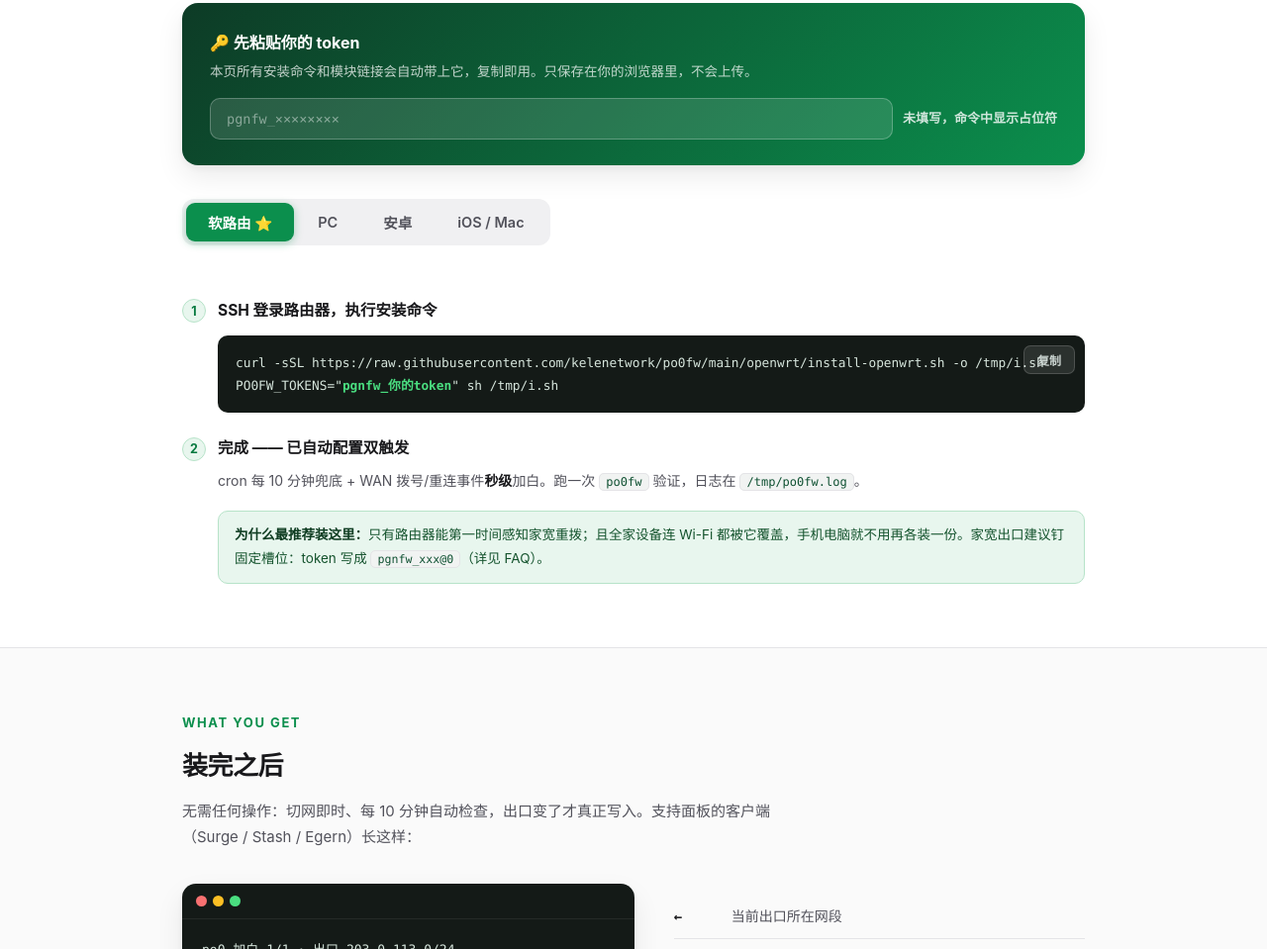
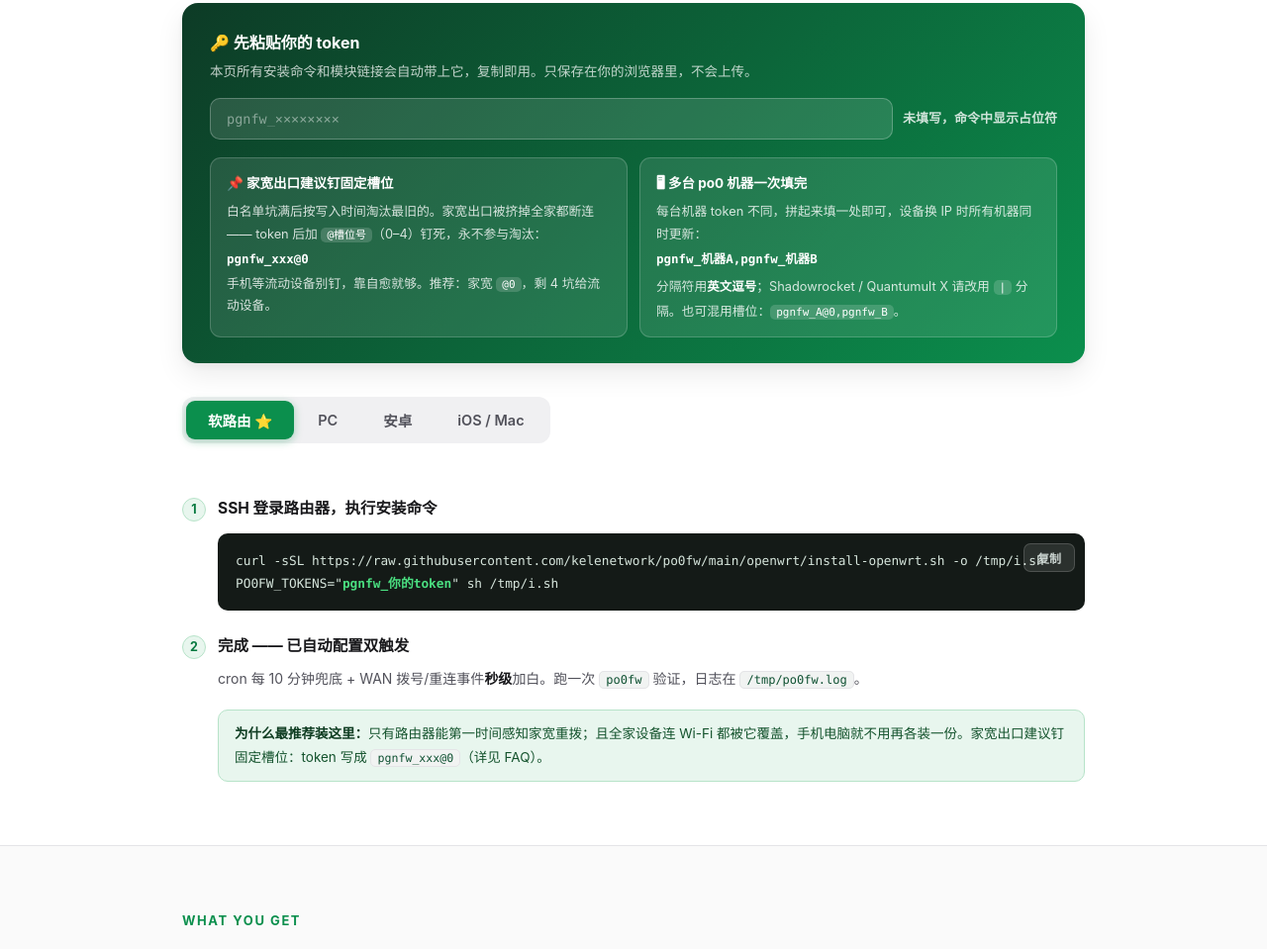
Before and after one commit to Echo777o/po0fw, a plain HTML site: page docs/index.html in a window 1280 px wide. Shown: the part 1062-2021 px from the top of the page at 99% size. Drawn offline with Linux system fonts and the light colour scheme.

Commit message:
docs(install): surface fixed-slot and multi-machine token tips right under token input

```diff
--- a/docs/index.html
+++ b/docs/index.html
@@ -78,6 +78,13 @@ h2{font-size:26px;font-weight:800;letter-spacing:-.5px;margin-bottom:10px}
 .tokenrow input:focus{border-color:rgba(255,255,255,.7);background:rgba(255,255,255,.16)}
 .tokenrow .state{display:flex;align-items:center;font-size:13px;color:rgba(255,255,255,.8);white-space:nowrap;font-weight:600}
 .tokenrow .state.ok::before{content:"✓ ";font-weight:800}
+.tokentips{display:grid;grid-template-columns:1fr 1fr;gap:12px;margin-top:18px}
+@media(max-width:720px){.tokentips{grid-template-columns:1fr}}
+.tokentips .tip{background:rgba(255,255,255,.1);border:1px solid rgba(255,255,255,.18);border-radius:11px;padding:14px 16px}
+.tokentips .th{font-size:13.5px;font-weight:700;margin-bottom:6px}
+.tokentips .tb{font-size:12.8px;line-height:1.75;color:rgba(255,255,255,.82)}
+.tokentips .tb b{font-family:var(--mono);font-size:12.5px;color:#fff;display:inline-block;margin:3px 0}
+.tokentips .tb code{background:rgba(255,255,255,.16);border:none;color:#fff;font-size:.86em;padding:1px 6px;border-radius:5px}
 
 /* ============ platform tabs ============ */
 .seg{display:inline-flex;background:#f0f0f2;border-radius:12px;padding:4px;gap:2px;flex-wrap:wrap;margin-bottom:30px}
@@ -213,6 +220,16 @@ footer a{color:var(--ink2)}
       <div class="tokenrow">
         <input id="tok" type="text" placeholder="pgnfw_××××××××" autocomplete="off" spellcheck="false">
         <span class="state" id="tokState">未填写，命令中显示占位符</span>
+      </div>
+      <div class="tokentips">
+        <div class="tip">
+          <div class="th">📌 家宽出口建议钉固定槽位</div>
+          <div class="tb">白名单坑满后按写入时间淘汰最旧的。家宽出口被挤掉全家都断连 —— token 后加 <code>@槽位号</code>（0–4）钉死，永不参与淘汰：<br><b>pgnfw_xxx@0</b><br>手机等流动设备别钉，靠自愈就够。推荐：家宽 <code>@0</code>，剩 4 坑给流动设备。</div>
+        </div>
+        <div class="tip">
+          <div class="th">🖥 多台 po0 机器一次填完</div>
+          <div class="tb">每台机器 token 不同，拼起来填一处即可，设备换 IP 时所有机器同时更新：<br><b>pgnfw_机器A,pgnfw_机器B</b><br>分隔符用<b>英文逗号</b>；Shadowrocket / Quantumult X 请改用 <code>|</code> 分隔。也可混用槽位：<code>pgnfw_A@0,pgnfw_B</code>。</div>
+        </div>
       </div>
     </div>
 
```
